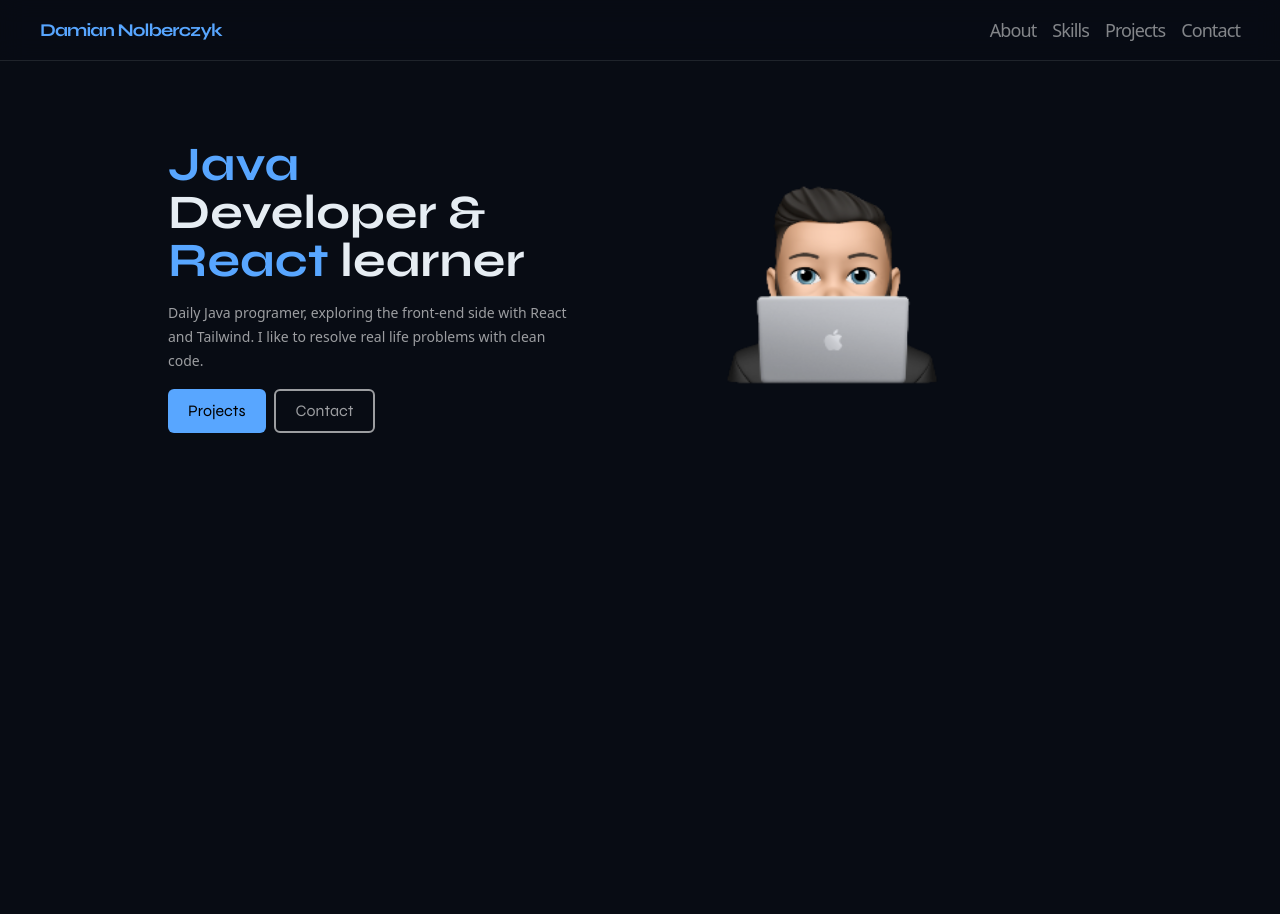
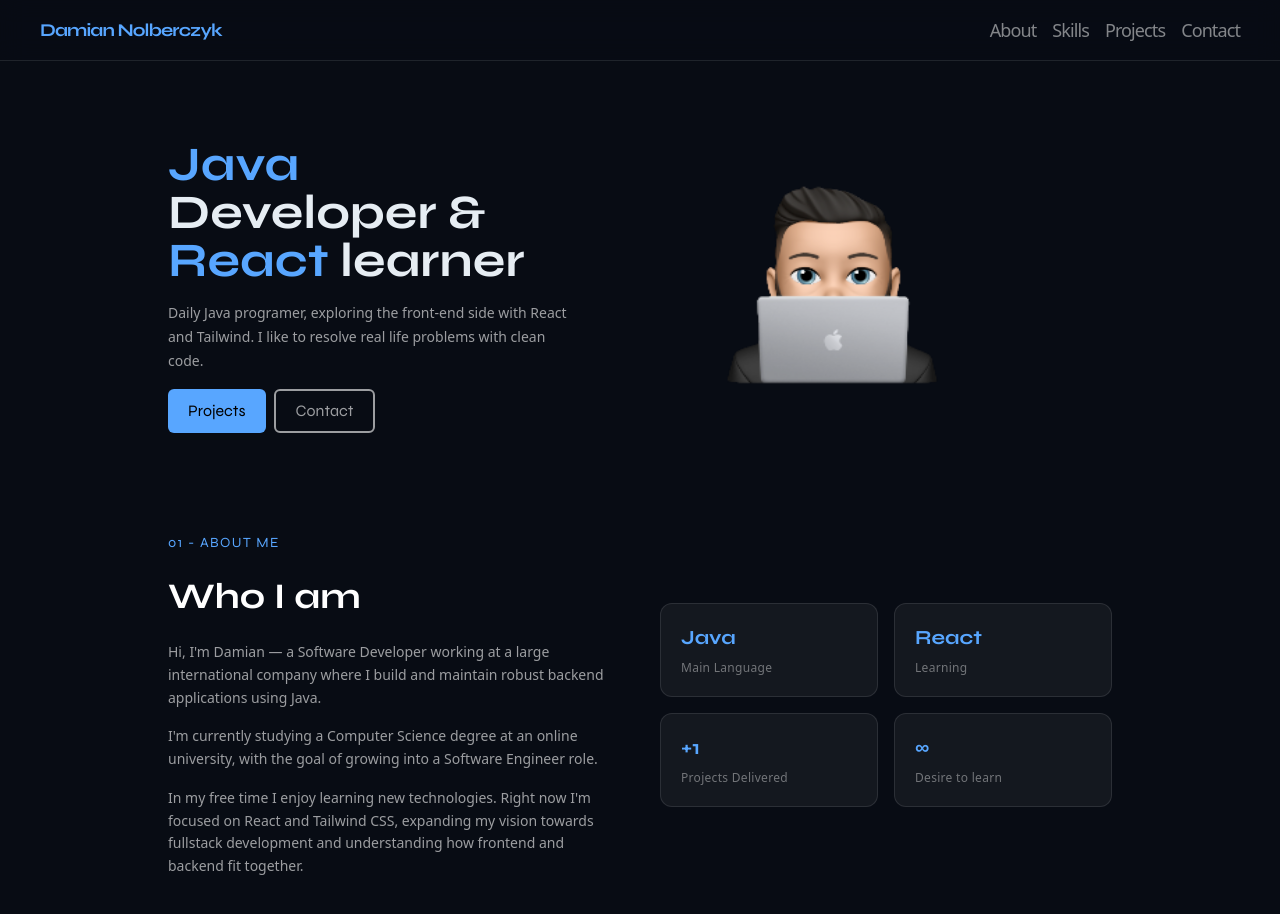
Before and after one commit to BloodGhost90/CV-web-page, a React (Vite) app: page / in a window 1280 px wide. Shown: the top 914 px of the page. Before the commit the page ends 800 px from the top, so only its background shows below. Built offline with nearby package versions, Linux system fonts and the light colour scheme.

Commit message:
feat: add about section with stat cards

```diff
--- a/src/components/layout/Main.tsx
+++ b/src/components/layout/Main.tsx
@@ -1,11 +1,11 @@
+import About from "../sections/About";
 import Hero from "../sections/Hero";
-import Skills from "../sections/Skills";
 
 export default function Main() {
   return (
     <main className="flex flex-col items-center">
       <Hero />
-      {/* <Skills /> */}
+      <About />
     </main>
   );
 }
--- a/src/components/sections/About.tsx
+++ b/src/components/sections/About.tsx
@@ -0,0 +1,45 @@
+import StatCard from "../ui/StatCard";
+
+export default function About() {
+  return (
+    <section
+      id="about"
+      className="grid grid-cols-1 md:grid-cols-2 gap-10 max-w-5xl mx-auto px-10 py-20 items-center"
+    >
+      {/* Left Side */}
+      <div className="flex flex-col gap-6">
+        <span className="text-accent font-syne text-sm tracking-widest uppercase">
+          01 - About Me
+        </span>
+        <h2 className="font-syne text-3xl md:text-4xl font-bold text-white">
+          Who I am
+        </h2>
+        <div className="flex flex-col gap-4 text-white/60 text-sm leading-relaxed">
+          <p>
+            Hi, I'm Damian — a Software Developer working at a large
+            international company where I build and maintain robust backend
+            applications using Java.
+          </p>
+          <p>
+            I'm currently studying a Computer Science degree at an online
+            university, with the goal of growing into a Software Engineer role.
+          </p>
+          <p>
+            In my free time I enjoy learning new technologies. Right now I'm
+            focused on React and Tailwind CSS, expanding my vision towards
+            fullstack development and understanding how frontend and backend fit
+            together.
+          </p>
+        </div>
+      </div>
+
+      {/* Right Side */}
+      <div className="grid grid-cols-2 gap-4">
+        <StatCard value="Java" label="Main Language" />
+        <StatCard value="React" label="Learning" />
+        <StatCard value="+1" label="Projects Delivered" />
+        <StatCard value="∞" label="Desire to learn" />
+      </div>
+    </section>
+  );
+}
--- /dev/null
+++ b/src/components/ui/StatCard.tsx
@@ -0,0 +1,13 @@
+interface StatCardProps {
+  value: string;
+  label: string;
+}
+
+export default function StatCard({ value, label }: StatCardProps) {
+  return (
+    <div className="bg-white/5 border border-white/10 rounded-xl p-5 flex flex-col gap-2">
+      <p className="text-accent font-syne font-bold text-xl">{value}</p>
+      <p className="text-white/40 text-xs tracking-wide">{label}</p>
+    </div>
+  );
+}
--- /dev/null
+++ b/tailwind.config.js
@@ -0,0 +1,18 @@
+// tailwind.config.js
+export default {
+  content: ["./index.html", "./src/**/*.{js,ts,jsx,tsx}"],
+  theme: {
+    extend: {
+      colors: {
+        dark: "#080c14",
+        accent: "#58a6ff",
+        surface: "rgba(255,255,255,0.03)",
+      },
+      fontFamily: {
+        syne: ["Syne", "sans-serif"],
+        dm: ["DM Sans", "sans-serif"],
+      },
+    },
+  },
+  plugins: [],
+};
```
